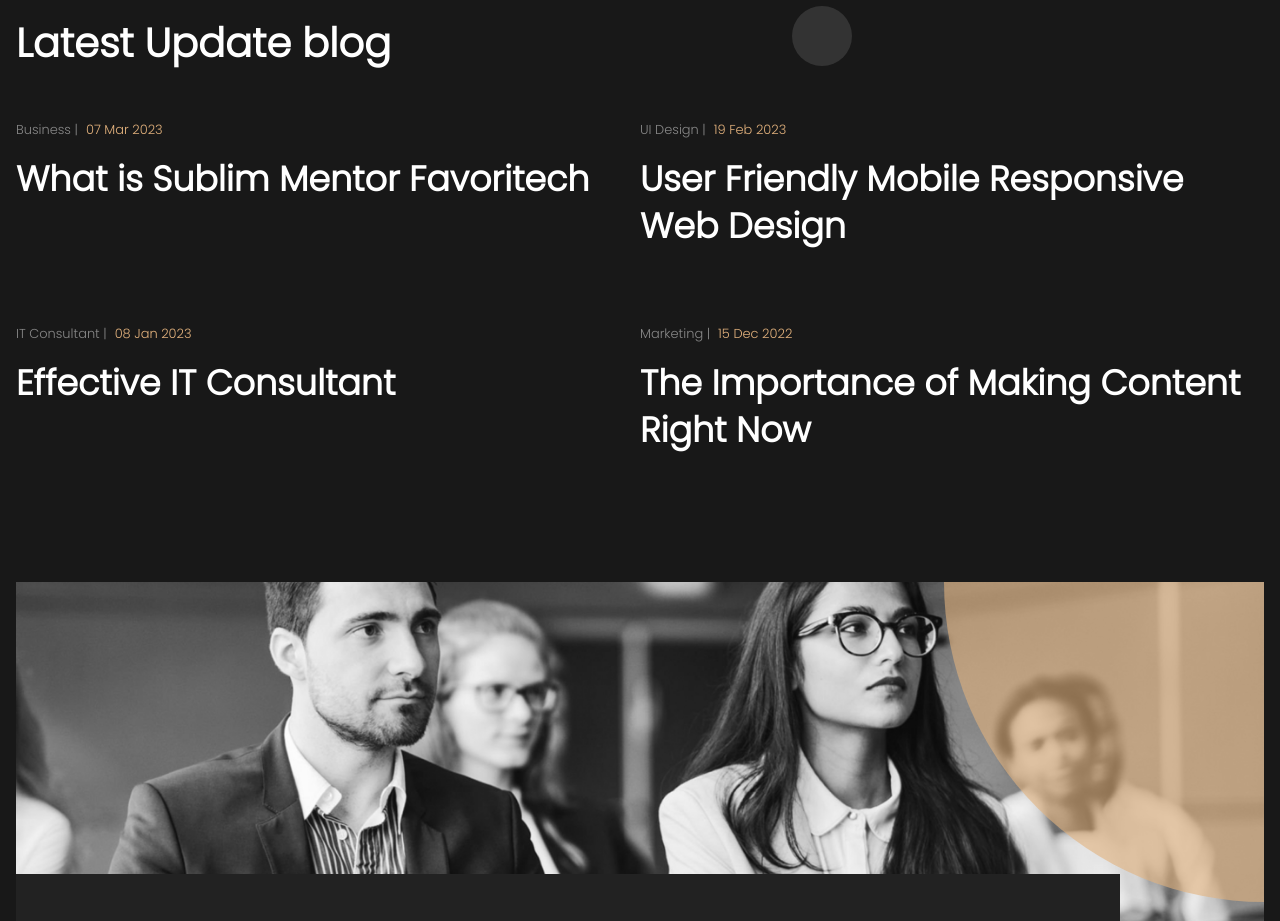
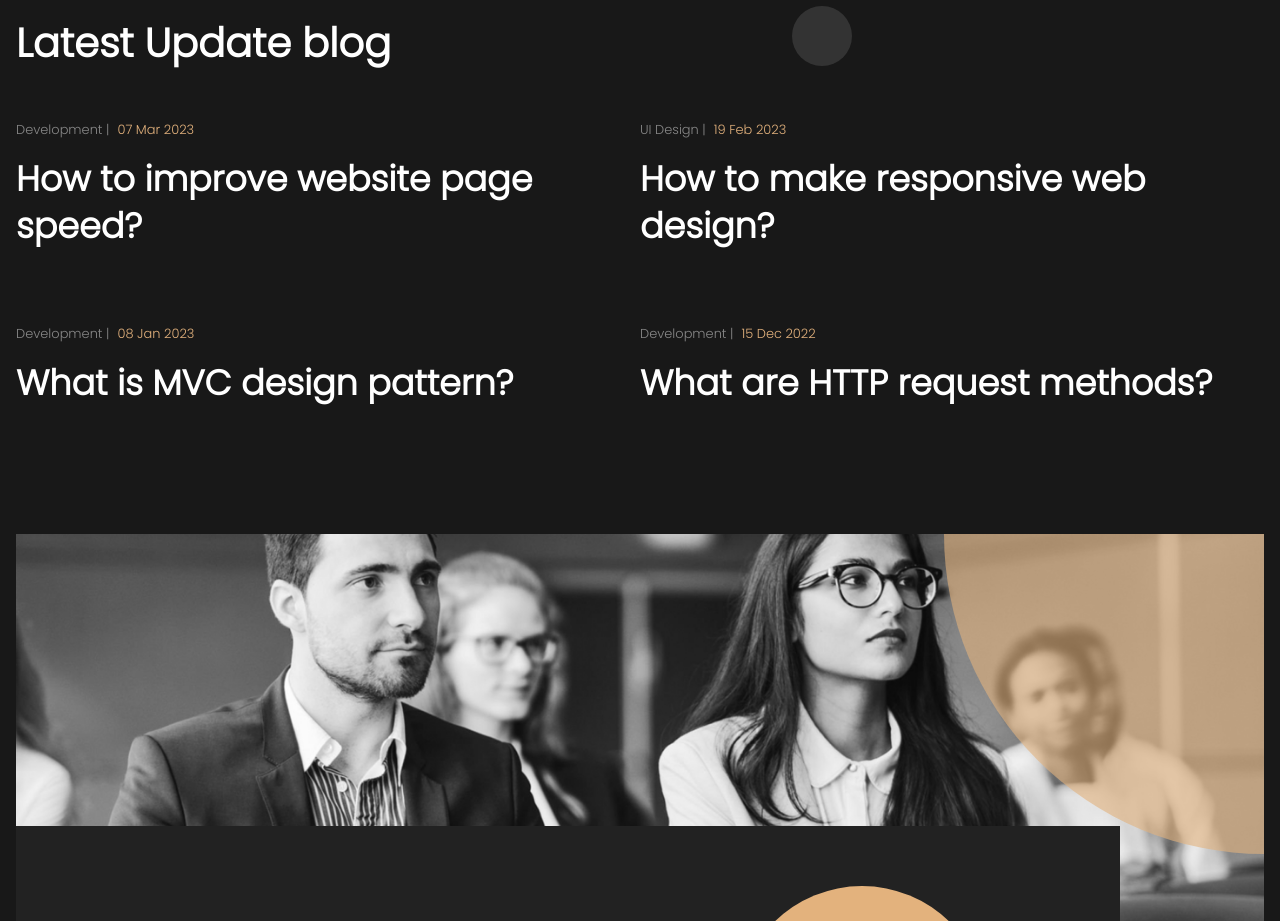
Before and after one commit to favoritech/sublim, a React (Create React App) app: page / in a window 1280 px wide. Shown: the part 3609-4530 px from the top of the page. Built offline with nearby package versions, Linux system fonts and the light colour scheme.

Commit message:
fix: blog titles

```diff
--- a/src/components/blogs/BlogsList.jsx
+++ b/src/components/blogs/BlogsList.jsx
@@ -2,24 +2,24 @@ import BlogItem from "./BlogItem";
 
 const blogsList = [
   {
-    title: "Business",
+    title: "Development",
     date: "07 Mar 2023",
-    description: "What is Sublim Mentor Favoritech",
+    description: "How to improve website page speed?",
   },
   {
     title: "UI Design",
     date: "19 Feb 2023",
-    description: "User Friendly Mobile Responsive Web Design",
+    description: "How to make responsive web design?",
   },
   {
-    title: "IT Consultant",
+    title: "Development",
     date: "08 Jan 2023",
-    description: "Effective IT Consultant",
+    description: "What is MVC design pattern?",
   },
   {
-    title: "Marketing",
+    title: "Development",
     date: "15 Dec 2022",
-    description: "The Importance of Making Content Right Now",
+    description: "What are HTTP  request methods?",
   },
 ];
 
```
